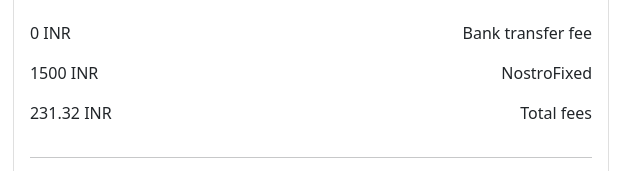
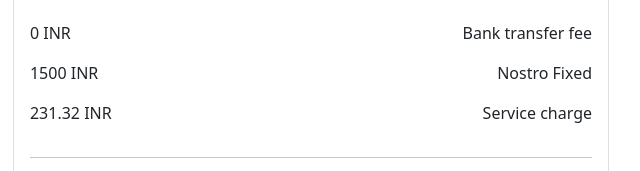
Before and after one commit to anandclicks/calculate, a plain HTML site: page index.html in a window 1280 px wide. Shown: the part 287-458 px from the top of the page, 329-969 px from the left. Drawn offline with Linux system fonts and the light colour scheme.

Commit message:
Update index.html
change in charges

```diff
--- a/index.html
+++ b/index.html
@@ -23,8 +23,8 @@
                 <input type="number" class="form-control mt-3 p-3 mb-4 fw-bold fs-4 " id="inputValue" value="5000">
                 <!-- all charges -->
                 <div class="d-flex w-100 justify-content-between m-0 "> <p>0 INR</p> <P>Bank transfer fee</P></div>
-                <div class="d-flex w-100 justify-content-between m-0 "><P class="NostroFixed">1500 INR</P> <P>NostroFixed</P></div>
-              <div  class="d-flex w-100 justify-content-between m-0 "><P class="totleFee">231.32 INR</P> <P>Total fees</P></div>
+                <div class="d-flex w-100 justify-content-between m-0 "><P class="NostroFixed">1500 INR</P> <P>Nostro Fixed</P></div>
+              <div  class="d-flex w-100 justify-content-between m-0 "><P class="totleFee">231.32 INR</P> <P>Service charge</P></div>
                 <hr>
               <div class="d-flex w-100 justify-content-between"><p class="transfarAmount bg-dark p-2 rounded-3 text-white"> 4768.68 INR</p> <p>Total amount we’ll convert</p></div>
               <label class="bg-primary px-4 mx-auto text-white p-2 rounded-pill">TO : <select class="bg-transparent border-0 text-white fw-bold " name="" id="toSelect">
```
